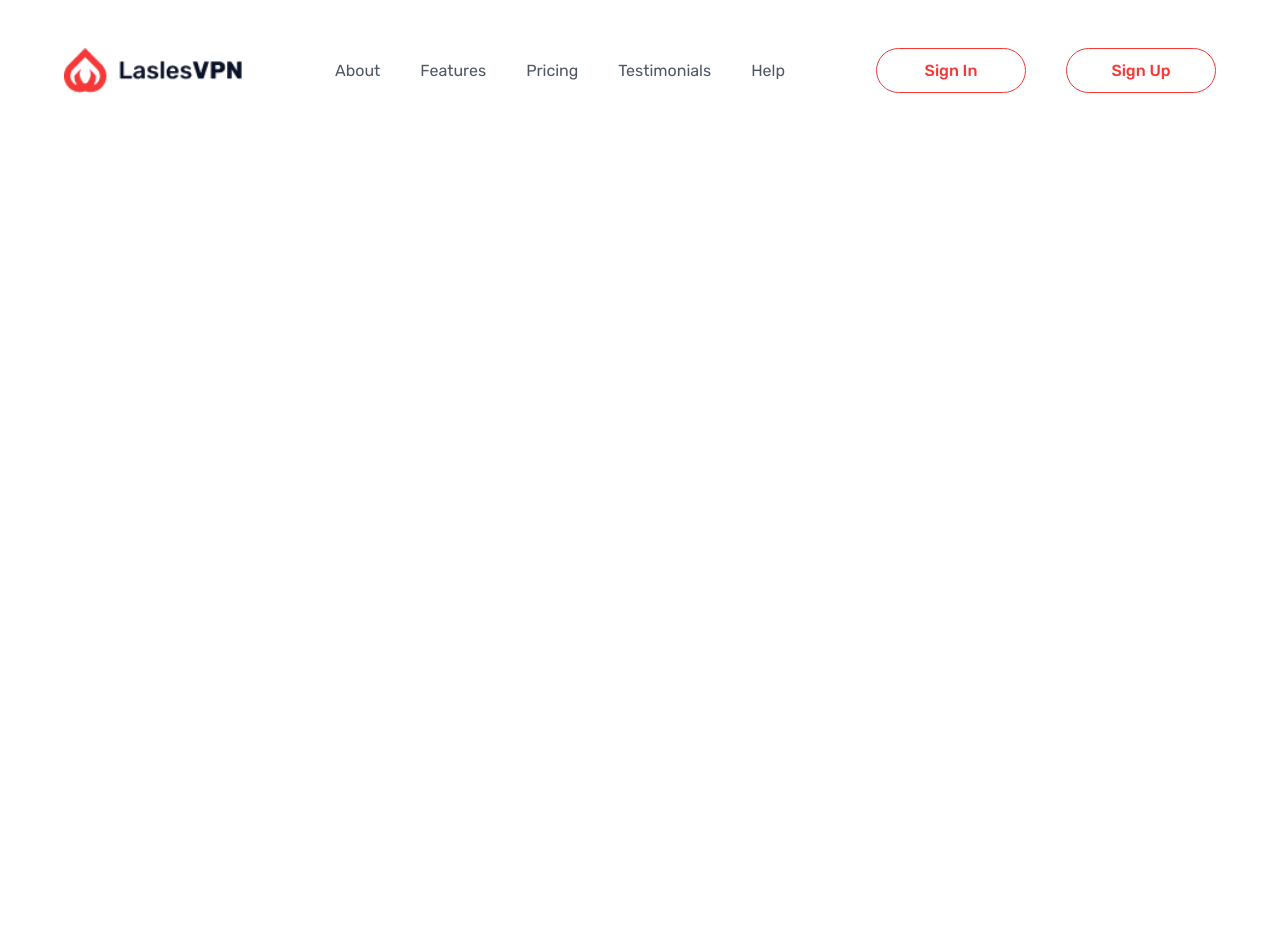
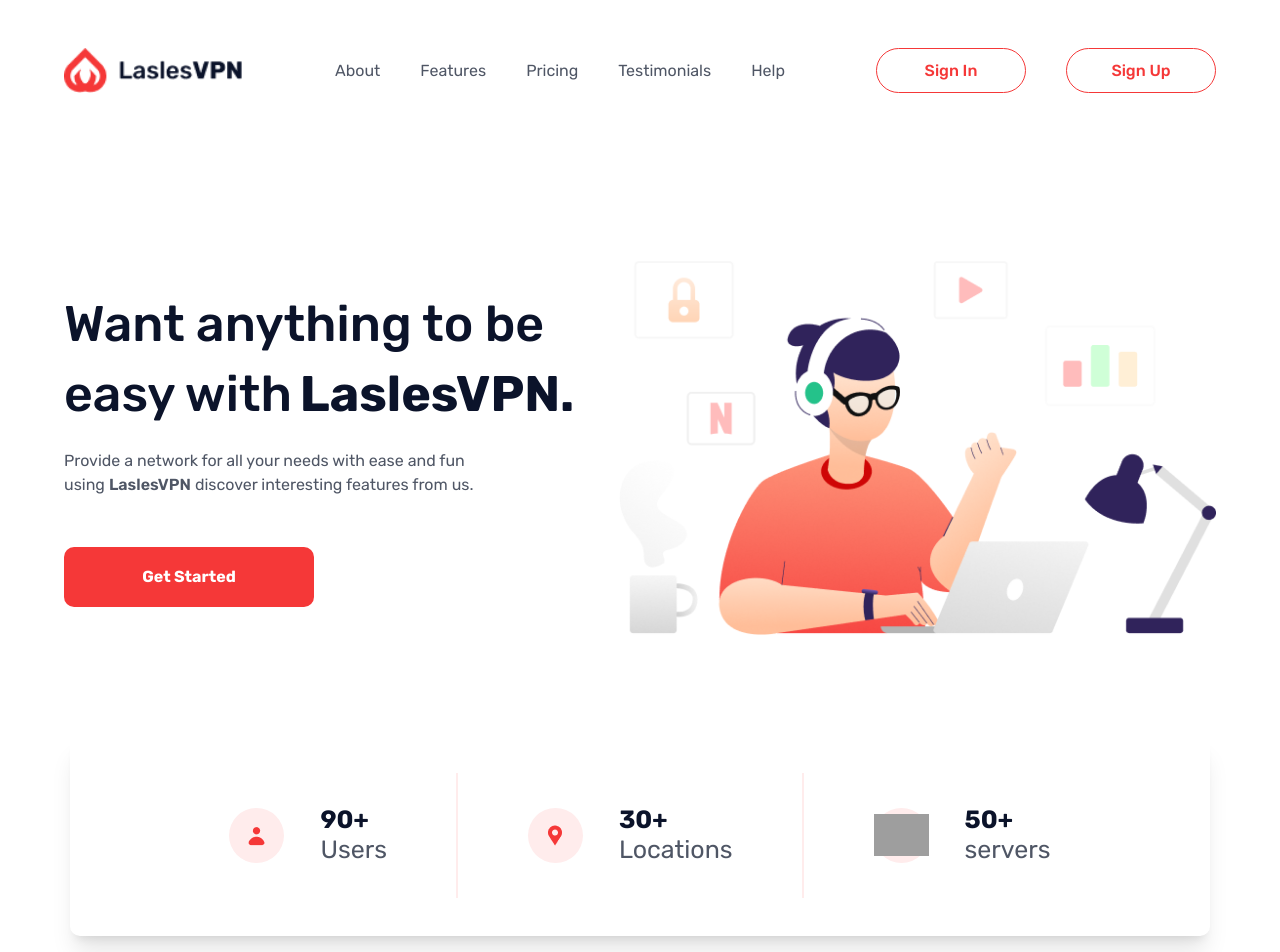
Before and after one commit to AlfazUlIslam/las-les-vpn, a React (Vite) app: page / in a window 1280 px wide. Shown: the top 952 px of the page. Before the commit the page ends 800 px from the top, so only its background shows below. Built offline with nearby package versions, Linux system fonts and the light colour scheme; grey boxes are pictures that could not be loaded; the HTML template or start-up script is replaced by a standard one.

Commit message:
banner section added

```diff
--- a/src/App.jsx
+++ b/src/App.jsx
@@ -1,10 +1,12 @@
 import { Navbar } from "./components"
+import { Banner } from "./sections"
 import './App.css'
 
 function App() {
   return (
     <div className="app">
       <Navbar />
+      <Banner />
     </div>
   )
 }
--- a/src/assets/index.js
+++ b/src/assets/index.js
@@ -1 +1,5 @@
 export { default as logo } from "./logo.png"
+export { default as bannerImage } from "./banner-image.png"
+export { default as user } from "./user.png"
+export { default as mapPin } from "./map-pin.png"
+export { default as server } from "./server.png"
--- /dev/null
+++ b/src/components/Line/Line.jsx
@@ -0,0 +1,9 @@
+const Line = () => {
+  return (
+    // line
+    <div className="w-[250px] h-[2px] bg-lightGray
+    sm:w-[2px] sm:h-[100px] xl:h-[125px]">
+    </div>
+  )
+}
+export default Line
--- /dev/null
+++ b/src/components/SectionButton/SectionButton.jsx
@@ -0,0 +1,17 @@
+const SectionButton = (props) => {
+    const { content } = props
+
+    return (
+        // section button
+        <div className="w-[150px] h-[40px] rounded-[5px]
+        bg-darkRed flex justify-center items-center font-rubik
+        font-bold text-[14px] text-[#FFF] leading-[25px]
+        cursor-pointer transition-all duration-1000
+        hover:shadow-darkRed active:scale-90 lg:w-[200px]
+        lg:h-[50px] lg:rounded-[10px] lg:text-[16px]
+        lg:leading-[25px] xl:w-[250px] xl:h-[60px]">
+            {content}
+        </div>
+    )
+}
+export default SectionButton
--- /dev/null
+++ b/src/components/Stat/Stat.jsx
@@ -0,0 +1,56 @@
+import { useState, useEffect } from "react"
+
+const Stat = (props) => {
+    const { image, altText, statDomain, statValue } = props
+
+    const [count, setCount] = useState(0)
+
+    useEffect(() => {
+        const intervalId = setInterval(() => {
+            setCount((prevCount) => {
+                if (prevCount == statValue) {
+                    clearInterval(intervalId)
+                    return statValue
+                } else {
+                    return prevCount + 1
+                }
+            })
+        }, 50)
+
+        return () => clearInterval(intervalId)
+    }, [])
+
+    return (
+        // stat
+        <div className="w-[130px] mx-auto flex
+        justify-start items-center gap-[16px]
+        lg:w-auto lg:gap-[36px]">
+            {/* stat image */}
+            <div className="w-[35px] h-[35px] rounded-full
+            bg-lightGray flex justify-center items-center
+            lg:w-[55px] lg:h-[55px]">
+                <img
+                    className=""
+                    src={image}
+                    alt={altText}
+                />
+            </div>
+            {/* stat content */}
+            <div className="flex flex-col items-start">
+                {/* stat value */}
+                <h6 className="font-rubik font-bold text-[18px]
+                text-blueishBlack leading-[30px] lg:text-[20px]
+                xl:text-[25px]">
+                    {count + "+"}
+                </h6>
+                {/* stat domain */}
+                <span className="font-rubik font-normal text-[18px]
+                text-darkGray leading-[30px] lg:text-[20px]
+                xl:text-[25px]">
+                    {statDomain}
+                </span>
+            </div>
+        </div>
+    )
+}
+export default Stat
--- a/src/components/index.js
+++ b/src/components/index.js
@@ -1 +1,4 @@
 export { default as Navbar } from "./Navbar/Navbar"
+export { default as Stat } from "./Stat/Stat"
+export { default as SectionButton } from "./SectionButton/SectionButton"
+export { default as Line } from "./Line/Line"
--- /dev/null
+++ b/src/sections/Banner/Banner.jsx
@@ -0,0 +1,93 @@
+import { Stat, Line, SectionButton } from "../../components"
+import { bannerImage, user, mapPin, server } from "../../assets"
+
+const Banner = () => {
+    return (
+        // banner
+        <section id="banner">
+            {/* banner container */}
+            <div className="container px-6 py-[60px]
+            flex flex-col justify-center items-center
+            gap-[50px] xl:py-[120px] xl:gap-[100px]">
+                {/* banner content & image */}
+                <div className="flex flex-col-reverse justify-between
+                items-center gap-6 sm:gap-14 md:w-full md:flex-row
+                md:gap-0">
+                    {/* banner content */}
+                    <div className="flex flex-col items-center
+                    md:items-start">
+                        {/* heading */}
+                        <h1 className="w-[280px] font-rubik
+                        font-normal text-[25px] text-blueishBlack
+                        text-center leading-[40px] sm:w-[400px]
+                        sm:text-[35px] md:w-[280px] md:text-[25px]
+                        md:text-start lg:w-[400px] lg:text-[35px]
+                        xl:w-[555px] xl:text-[50px] xl:leading-[70px]
+                        xl:font-medium">
+                            Want anything to be easy with
+                            <span className="pl-2 font-medium
+                            xl:font-bold">
+                                LaslesVPN.
+                            </span>
+                        </h1>
+                        {/* description */}
+                        <p className="w-[280px] mt-[10px]
+                        mb-[30px] font-rubik font-normal text-[14px]
+                        text-darkGray text-center sm:w-[400px]
+                        sm:mt-[20px] sm:mb-[30px] sm:text-[16px]
+                        md:w-[280px] md:text-[14px] md:text-left
+                        lg:w-[400px] lg:text-[16px] xl:w-[555px]
+                        xl:mb-[50px]">
+                            Provide a network for all your needs
+                            with ease and fun using
+                            <span className="px-1 font-semibold">
+                                LaslesVPN
+                            </span>
+                            discover interesting features from us.
+                        </p>
+                        {/* button */}
+                        <SectionButton content={"Get Started"} />
+                    </div>
+                    {/* banner image */}
+                    <div>
+                        <img
+                            className="w-[300px] sm:w-[500px]
+                            md:w-[300px] lg:w-[500px] xl:w-auto"
+                            src={bannerImage}
+                            alt="Banner Image"
+                        />
+                    </div>
+                </div>
+                {/* statistics */}
+                <div className="w-[300px] rounded-[5px] shadow-xl
+                px-[30px] py-[12px] flex flex-col justify-between
+                items-start gap-6 sm:w-[500px] sm:rounded-[8px]
+                sm:py-[24px] sm:flex-row sm:items-center sm:gap-6
+                md:w-full lg:py-[38px] xl:w-[1140px] xl:rounded-[10px]
+                xl:px-[90px] xl:gap-0">
+                    <Stat
+                        image={user}
+                        altText={"An User"}
+                        statDomain={"Users"}
+                        statValue={90}
+                    />
+                    <Line />
+                    <Stat
+                        image={mapPin}
+                        altText={"Map-Pin"}
+                        statDomain={"Locations"}
+                        statValue={30}
+                    />
+                    <Line />
+                    <Stat
+                        image={server}
+                        altText={"A Server"}
+                        statDomain={"servers"}
+                        statValue={50}
+                    />
+                </div>
+            </div>
+        </section>
+    )
+}
+export default Banner
--- /dev/null
+++ b/src/sections/index.js
@@ -0,0 +1 @@
+export { default as Banner } from "./Banner/Banner"
```
